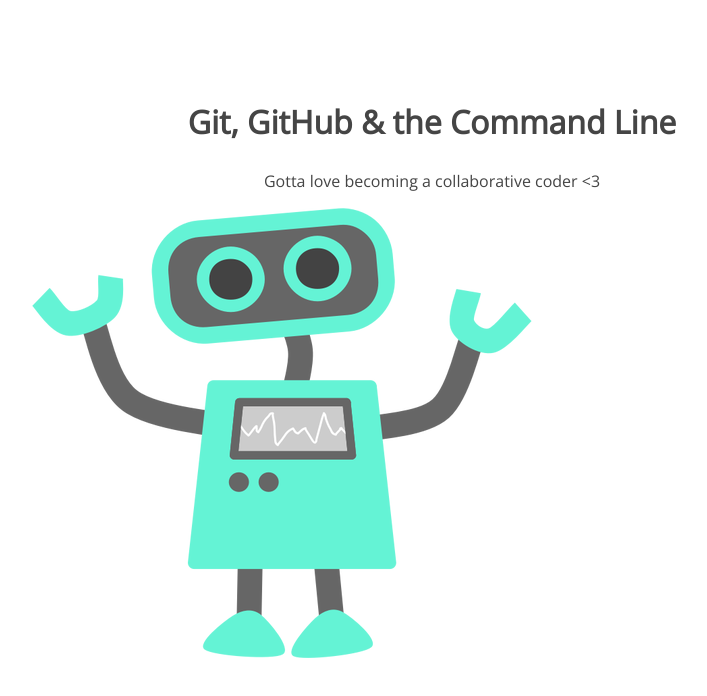
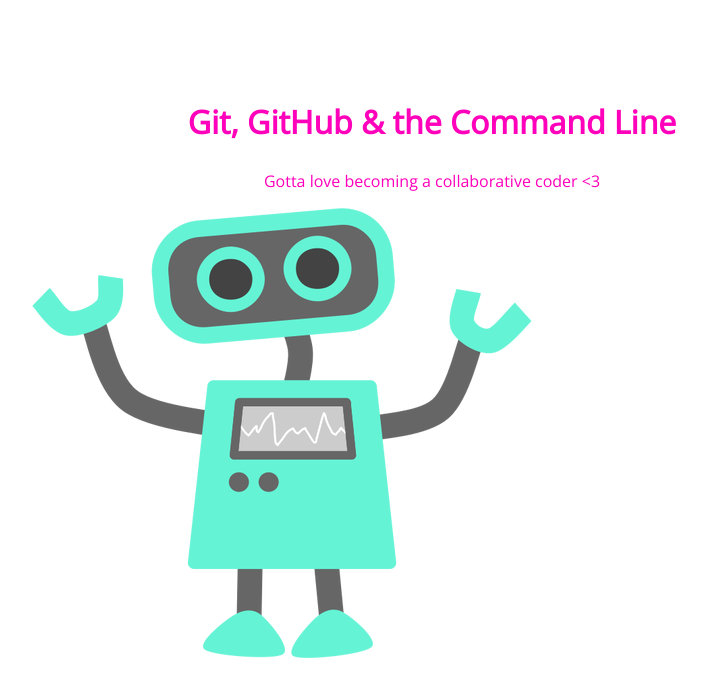
Before and after one commit to wzh0ng/105-project, a plain HTML site: page index.html in a window 1280 px wide. Shown: the whole page, without its empty margins (208-915 px from the left). Drawn offline with nearby package versions, Linux system fonts and the light colour scheme.

Commit message:
Updated F1 color

```diff
--- a/css/style.css
+++ b/css/style.css
@@ -5,7 +5,7 @@
 section h1,
 section p {
 	text-align: center;
-	color: #454545;
+	color: #FF00BB;
 }
 section h1 {
 	font: 32px 'Open Sans';
```
